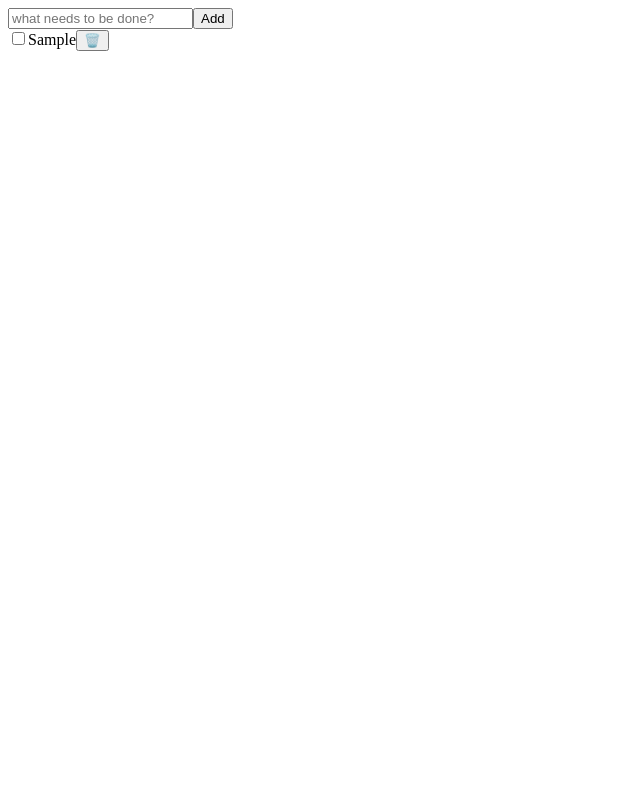
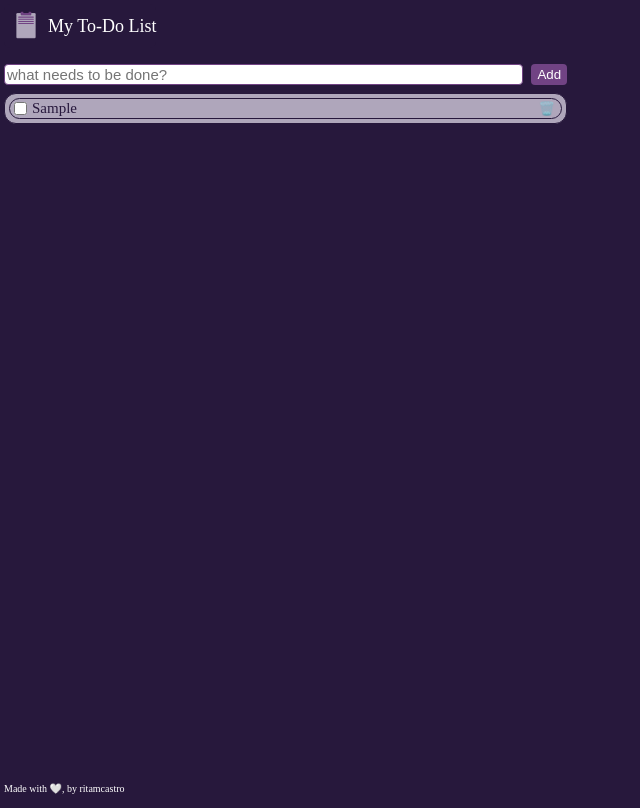
Before and after one commit to ritamcastro/todo-tdd-and-a11y, a React (Vite) app in the folder frontend/: page / in a window 1280 px wide. Both pictures are taken after typing "Sample" into the empty fields and a click on the button "Add". Shown: the whole page, without its empty margins (0-640 px from the left). Built offline with nearby package versions, Linux system fonts and the light colour scheme.

Commit message:
💄 Making the app look pretty

```diff
--- a/frontend/index.html
+++ b/frontend/index.html
@@ -6,7 +6,8 @@
     <meta name="viewport" content="width=device-width, initial-scale=1.0" />
     <title>To-Do</title>
   </head>
-  <body>
+  <body style="height: 100%;
+  margin: 0; padding: 0">
     <div id="root"></div>
     <script type="module" src="/src/main.tsx"></script>
   </body>
--- /dev/null
+++ b/frontend/src/main.css
@@ -0,0 +1,124 @@
+:root {
+  --color-dark: #27183c;
+  --color-mid: #714384;
+  --color-light: #afa6bbff;
+  --color-btn-bg: #ff5500;
+  --color-white: #ffffff;
+  --board: #afa6bbff;
+}
+
+.homepage {
+  display: flex;
+  flex-direction: column;
+  height: 100dvh;
+  align-items: flex-start;
+  padding: 0.25em;
+  background-color: var(--color-dark);
+  gap: 1em;
+}
+
+.header {
+  background: var(--color-dark);
+  border-radius: 6px;
+  color: var(--color-white);
+  display: flex;
+  align-items: center;
+  font-size: 18px;
+}
+
+.working-area {
+  display: flex;
+  flex-direction: column;
+  width: 44vw;
+  gap: 0.5em;
+}
+
+.new-todo {
+  display: flex;
+  width: 100%;
+  gap: 0.5em;
+}
+
+.new-todo-btn {
+  flex-shrink: 0;
+  background: var(--color-mid);
+  color: var(--color-white);
+  border: none;
+  border-radius: 4px;
+  cursor: pointer;
+}
+
+.new-todo-btn:hover {
+  opacity: 0.88;
+}
+
+.new-task-input {
+  flex: 1;
+  min-width: 0;
+  background: var(--color-white);
+  color: var(--color-dark);
+  border: 1.5px solid var(--color-mid);
+  border-radius: 4px;
+  padding: 1px 2px;
+  font-size: 15px;
+  outline: none;
+}
+
+.new-task-input:focus {
+  border-color: var(--color-dark);
+}
+
+.todo-list {
+  display: flex;
+  flex-direction: column;
+  background: var(--color-light);
+  padding: 0.25rem;
+  border: solid 1px var(--color-dark);
+  border-radius: 12px;
+  gap: 0.5em;
+}
+
+.todo-item {
+  display: flex;
+  flex-direction: row;
+  border-radius: 12px;
+  border: solid 1px var(--color-dark);
+}
+
+.todo-item-label {
+  /* color: var(--color-white); */
+  color: var(--color-dark);
+  font-size: 13px;
+}
+
+.todo-item-label {
+  display: flex;
+  padding: 1px 2px;
+  font-size: 15px;
+  width: 100%;
+}
+
+.delete-todo-btn {
+  background: transparent;
+  border: none;
+  cursor: pointer;
+}
+
+.footer {
+  display: flex;
+  font-size: 10px;
+  color: var(--color-white);
+  margin-top: auto;
+  padding-bottom: 1em;
+}
+.sr-only {
+  position: absolute;
+  width: 1px;
+  height: 1px;
+  padding: 0;
+  margin: -1px;
+  overflow: hidden;
+  clip: rect(0, 0, 0, 0);
+  white-space: nowrap;
+  border: 0;
+}
--- a/frontend/src/main.tsx
+++ b/frontend/src/main.tsx
@@ -1,5 +1,6 @@
 import { StrictMode, useState } from 'react'
 import { createRoot } from 'react-dom/client'
+import './main.css'
 
 const rootContainer: Element | DocumentFragment | null = document.getElementById('root')
 
@@ -31,31 +32,63 @@ const ToDo = () => {
   }
 
   return (
-    <div>
-      <form action={onAddToDo}>
+    <div className="homepage">
+      <div className="header">
+        <img
+          height={44}
+          src="../assets/clipboard.svg"
+        />
+        <div>My To-Do List</div>
+      </div>
+      <div className="working-area">
+        <form
+          className="new-todo"
+          action={onAddToDo}
+        >
           <input
+            className="new-task-input"
             placeholder="what needs to be done?"
             name="newItem"
           />
-        <button type={'submit'}>Add</button>
+          <button
+            className="new-todo-btn"
+            type={'submit'}
+          >
+            Add
+          </button>
         </form>
 
+        {items.length > 0 && (
+          <div className="todo-list">
             {items.map(item => (
-        <div role="listitem">
+              <div
+                role="listitem"
+                className="todo-item"
+              >
                 <input
                   id={item.id.toString()}
                   type="checkbox"
                   onChange={() => onToggleItem(item.id)}
                 />
                 <label
+                  className="todo-item-label"
                   htmlFor={item.id.toString()}
                   style={{ textDecoration: item.isDone ? 'line-through' : 'none' }}
                 >
                   {item.text}
                 </label>
-          <button onClick={() => onDeleteToDo(item.id)}>🗑️</button>
+                <button
+                  className="delete-todo-btn"
+                  onClick={() => onDeleteToDo(item.id)}
+                >
+                  🗑️
+                </button>
               </div>
             ))}
+          </div>
+        )}
+      </div>
+      <div className="footer">Made with 🤍, by ritamcastro</div>
     </div>
   )
 }
```
Lines whose indentation alone changed are shown as unchanged.
